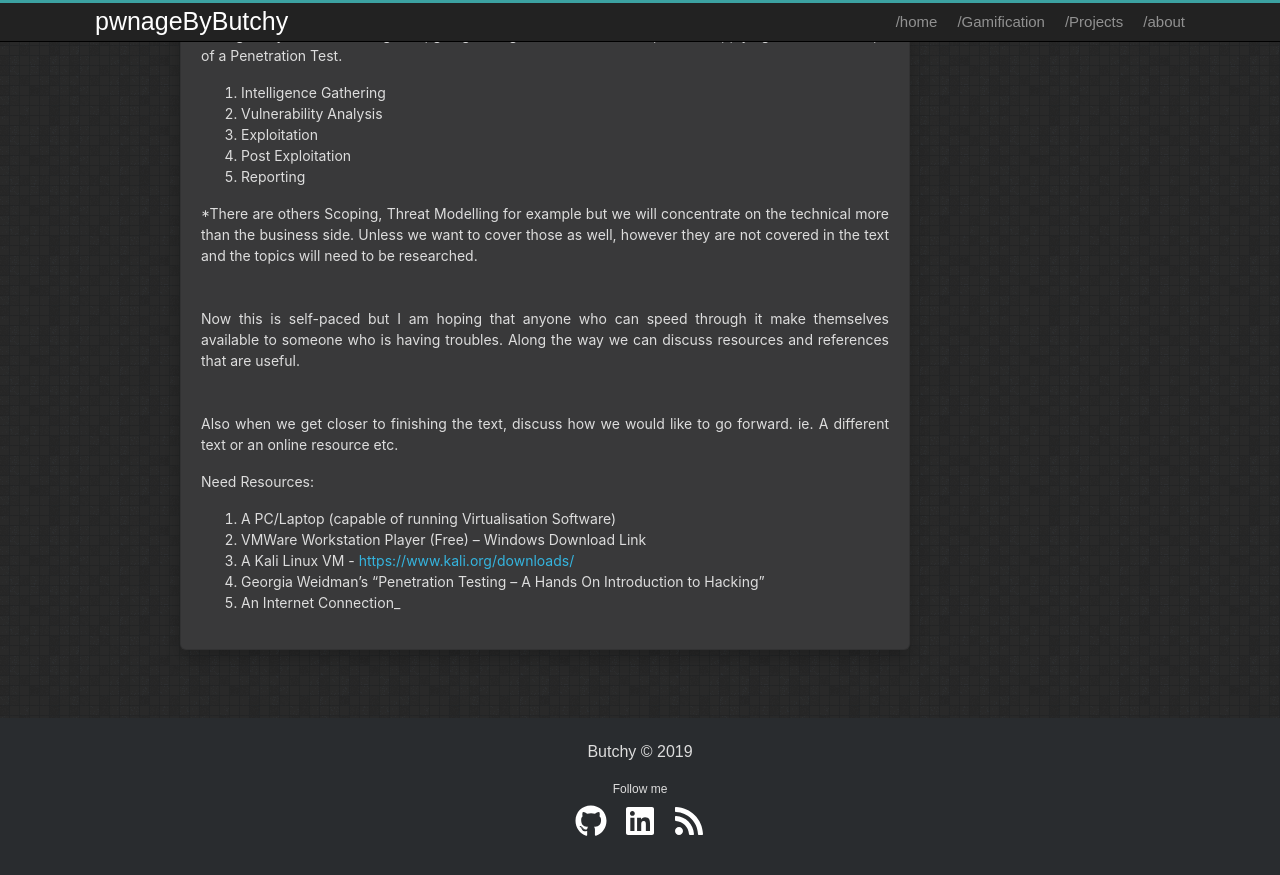
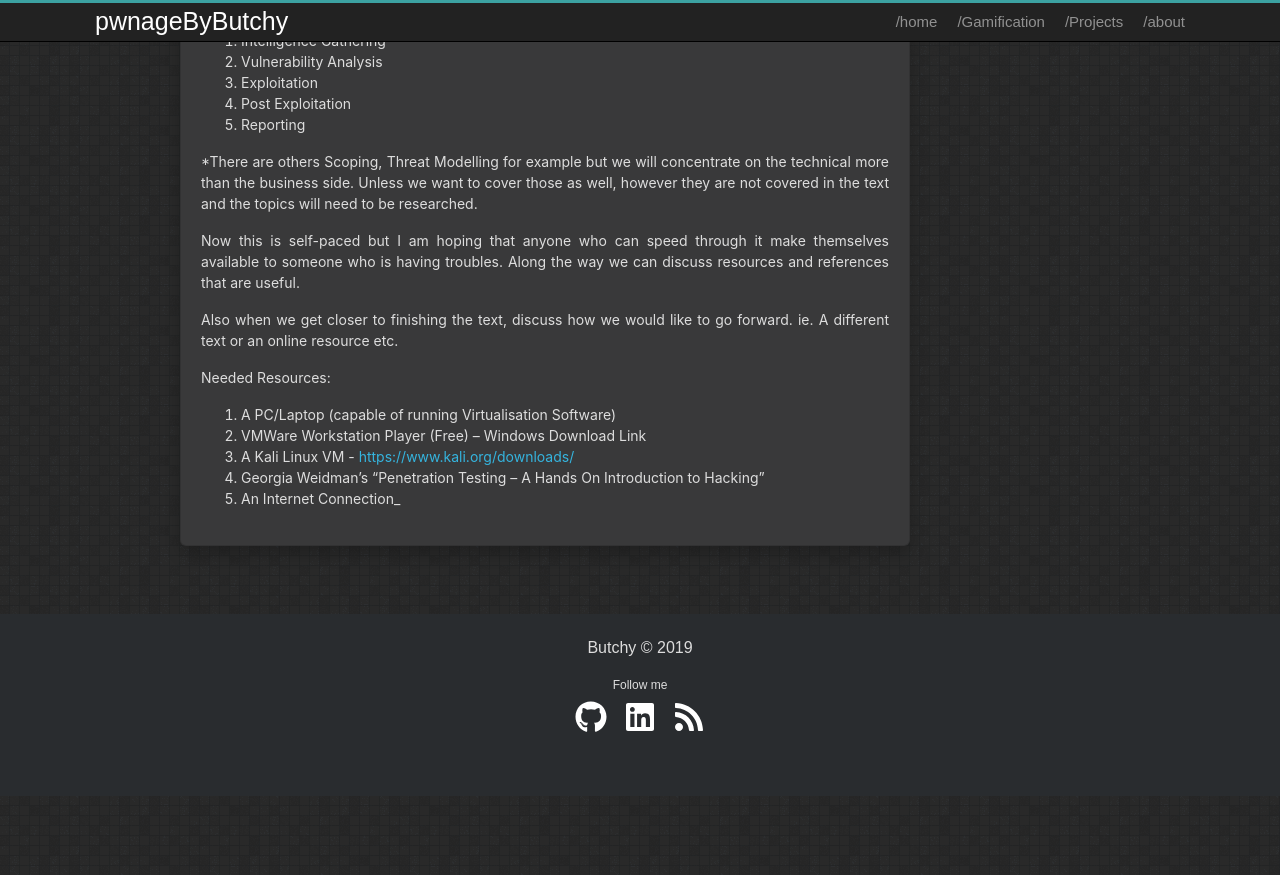
Before and after one commit to pwnageByButchy/pwnageByButchy.github.io, a Jekyll site: the page built from projects.md, in a window 1280 px wide and 900 px high, scrolled down 615 px. Shown: the top 875 px of the window. Built offline with Jekyll 4.4.1, drawn with Linux system fonts in a browser that asks for light colours; after the commit the page ends 1411 px from its top, so only the background shows below that.

Commit message:
Update projects.md

```diff
--- a/projects.md
+++ b/projects.md
@@ -15,9 +15,9 @@ I am organise a weekly study / learning sessions for us Newbies that are asking
 Well right here!
 
 This is not instructor lead course, just fellow newbies working through things together and helping each other out. This will be online (aiming for either Wednesday or Thursday evenings 7-9pm Adelaide time) but feel free to get together into groups, in your various cities but I will leave it to you to organise your own groups.
-<br />
+
 Each week we will go through various chapters from Georgia Weidman's "Penetration Testing - A Hands On Introduction To Hacking" from setting up your lab to information gathering to post exploitation.
-<br />
+
 We will follow this book as a guide working through the chapters together and once a month work through maybe do a CTF together, going through the various techniques and applying them to the steps of a Penetration Test.
 
 1. Intelligence Gathering
@@ -27,12 +27,12 @@ We will follow this book as a guide working through the chapters together and on
 5. Reporting
 
 *There are others Scoping, Threat Modelling for example but we will concentrate on the technical more than the business side. Unless we want to cover those as well, however they are not covered in the text and the topics will need to be researched.
-<br />
+
 Now this is self-paced but I am hoping that anyone who can speed through it make themselves available to someone who is having troubles. Along the way we can discuss resources and references that are useful.
-<br />
+
 Also when we get closer to finishing the text, discuss how we would like to go forward. ie. A different text or an online resource etc.
 
-Need Resources:
+Needed Resources:
 1. A PC/Laptop (capable of running Virtualisation Software)
 2. VMWare Workstation Player (Free) – Windows Download Link
 3. A Kali Linux VM - [https://www.kali.org/downloads/](https://www.kali.org/downloads/)
```
